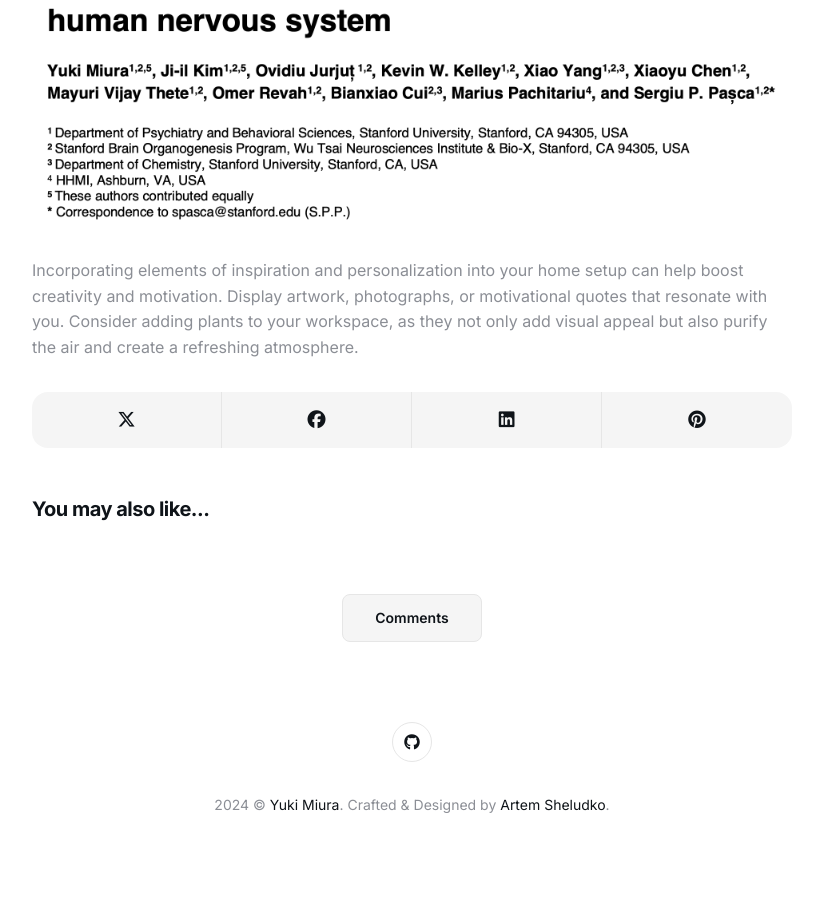
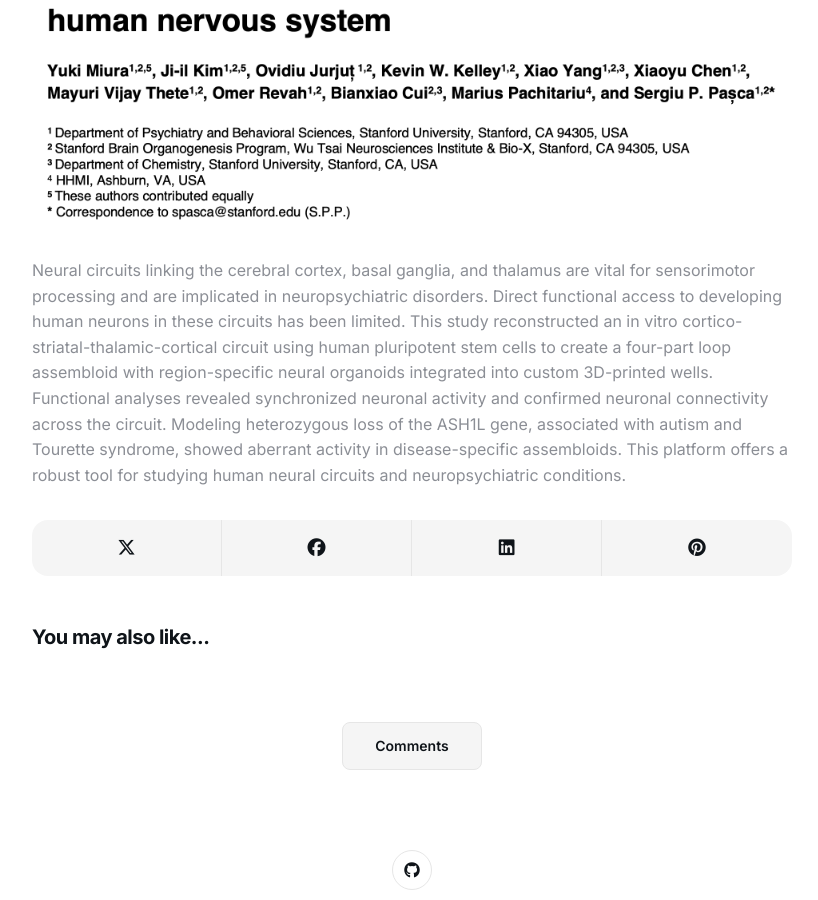
Before and after one commit to ykmiura/ykmiura.github.io, a Jekyll site: the page built from _posts/2024-02-18-Assembloid model to study loop circuits of the human nervous system.md, in a window 1280 px wide and 900 px high, scrolled down 1319 px. Shown: the whole window, without its empty margins (228-1046 px from the left). Built offline with Jekyll 4.4.1, drawn with Linux system fonts in a browser that asks for light colours; before the commit the page ends 2183 px from its top, so only the background shows below that.

Commit message:
Update 2024-02-18-Assembloid model to study loop circuits of the human nervous system.md

```diff
--- a/_posts/2024-02-18-Assembloid model to study loop circuits of the human nervous system.md
+++ b/_posts/2024-02-18-Assembloid model to study loop circuits of the human nervous system.md
@@ -9,4 +9,4 @@ tags: [Publications]
 
 ![Paper](/images/Miura_and_Kim_bioRxiv_2024.png)
 
-Incorporating elements of inspiration and personalization into your home setup can help boost creativity and motivation. Display artwork, photographs, or motivational quotes that resonate with you. Consider adding plants to your workspace, as they not only add visual appeal but also purify the air and create a refreshing atmosphere.
+Neural circuits linking the cerebral cortex, basal ganglia, and thalamus are vital for sensorimotor processing and are implicated in neuropsychiatric disorders. Direct functional access to developing human neurons in these circuits has been limited. This study reconstructed an in vitro cortico-striatal-thalamic-cortical circuit using human pluripotent stem cells to create a four-part loop assembloid with region-specific neural organoids integrated into custom 3D-printed wells.  Functional analyses revealed synchronized neuronal activity and confirmed neuronal connectivity across the circuit. Modeling heterozygous loss of the ASH1L gene, associated with autism and Tourette syndrome, showed aberrant activity in disease-specific assembloids. This platform offers a robust tool for studying human neural circuits and neuropsychiatric conditions.
```
